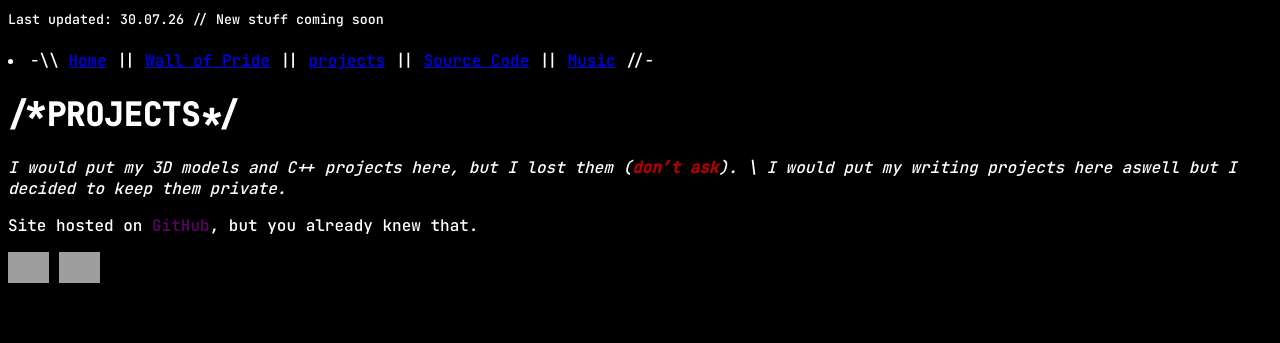
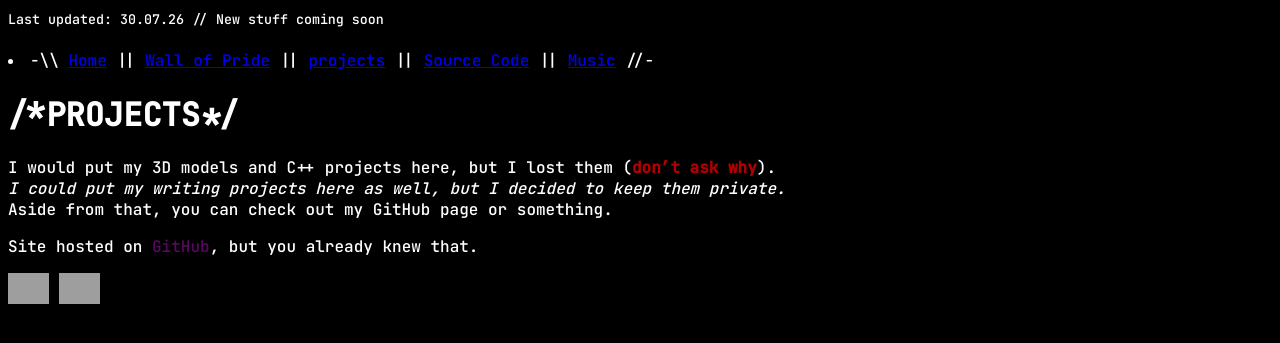
Before and after one commit to MNIAK000/MNIAK.github.io, a Jekyll site: the page built from projects/index.md, in a window 1280 px wide. Shown: the top 343 px of the page. Built offline with Jekyll 4.4.1, drawn with Linux system fonts in a browser that asks for light colours; grey boxes are pictures that could not be loaded.

Commit message:
final, i hope

```diff
--- a/_config.yml
+++ /dev/null
@@ -1,2 +0,0 @@
-
-last-updated: 12.06.26
--- a/projects/index.md
+++ b/projects/index.md
@@ -3,5 +3,6 @@ layout: default
 title: PROJECTS
 ---
 
-<em>I would put my 3D models and C++ projects here, but I lost them (**<span style="color: #b10000;">don't ask</span>**). \
-I would put my writing projects here aswell but I decided to keep them private. </em >
+I would put my 3D models and C++ projects here, but I lost them (**<span style="color: #b10000;">don't ask why</span>**).\
+<em>I could put my writing projects here as well, but I decided to keep them private. </em>\
+Aside from that, you can check out my GitHub page or something.
--- a/style.css
+++ b/style.css
@@ -4,7 +4,7 @@ body {
   background-color: Black;
   color: White;
   font-family: 'JetBrains Mono', monospace;
-  font-weight: 500; /* Medium */
+  font-weight: 500;
 }
 
 .tooltip { position: relative; display: inline-block; }
```
Also changed, not shown: index.md (+2 -2 lines).
